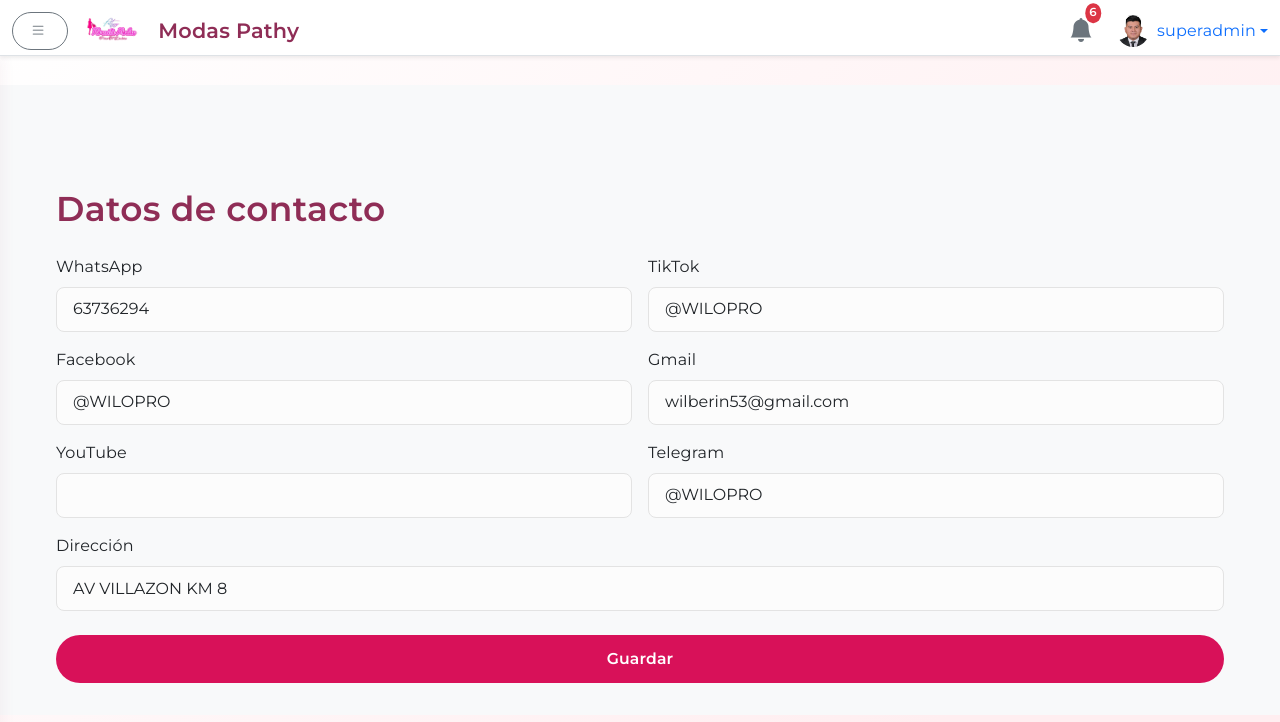
After one commit to WILBER1234965/modas_pathy, a Flask app: page /admin/contactos in a window 1280 px wide. The commit adds this page. Shown: the top 722 px of the page. Run offline with Flask 3, Linux system fonts and the light colour scheme; a user stored in the database is signed in; some libraries are stand-ins or nearby versions.

Commit message:
CONTACTO

```diff
--- a/app.py
+++ b/app.py
@@ -87,7 +87,16 @@ class Theme(db.Model):
 
     def __repr__(self):
         return f'<Theme {self.name}>'
-
+# Información de contacto de la tienda
+class ContactInfo(db.Model):
+    id = db.Column(db.Integer, primary_key=True)
+    whatsapp = db.Column(db.String(128))
+    tiktok = db.Column(db.String(128))
+    facebook = db.Column(db.String(128))
+    gmail = db.Column(db.String(128))
+    youtube = db.Column(db.String(128))
+    telegram = db.Column(db.String(128))
+    address = db.Column(db.String(256))
 # --- DECORADOR SUPERADMIN ---
 def superadmin_required(f):
     @wraps(f)
@@ -153,6 +162,16 @@ class ThemeForm(FlaskForm):
     is_default = BooleanField('Tema por defecto')
     submit     = SubmitField('Guardar')
 
+class ContactForm(FlaskForm):
+    whatsapp = StringField('WhatsApp', validators=[Optional(), Length(max=128)])
+    tiktok   = StringField('TikTok', validators=[Optional(), Length(max=128)])
+    facebook = StringField('Facebook', validators=[Optional(), Length(max=128)])
+    gmail    = StringField('Gmail', validators=[Optional(), Length(max=128)])
+    youtube  = StringField('YouTube', validators=[Optional(), Length(max=128)])
+    telegram = StringField('Telegram', validators=[Optional(), Length(max=128)])
+    address  = StringField('Dirección', validators=[Optional(), Length(max=256)])
+    submit   = SubmitField('Guardar')
+
 # --- CONTEXT PROCESSOR para notificaciones globales ---
 @app.context_processor
 def inject_notifications():
@@ -214,6 +233,10 @@ def seed_themes_once():
                 is_default = (i == 0)
             )
             db.session.add(theme)
+        # Crea registro de contactos inicial si no existe
+        if ContactInfo.query.count() == 0:
+            db.session.add(ContactInfo())
+            db.session.commit()
 
         db.session.commit()
         _seeded = True
@@ -615,6 +638,23 @@ def admin_usuario_eliminar(id):
     flash('Usuario eliminado', 'warning')
     return redirect(url_for('admin_usuarios'))
 
+# --- INFORMACIÓN DE CONTACTO ---
+@app.route('/admin/contactos', methods=['GET', 'POST'])
+@login_required
+def admin_contactos():
+    info = ContactInfo.query.first()
+    if not info:
+        info = ContactInfo()
+        db.session.add(info)
+        db.session.commit()
+    form = ContactForm(obj=info)
+    if form.validate_on_submit():
+        form.populate_obj(info)
+        db.session.commit()
+        flash('Datos de contacto actualizados', 'success')
+        return redirect(url_for('admin_contactos'))
+    return render_template('admin/contactos.html', form=form)
+
 @app.context_processor
 def inject_public_data():
     # Traemos categorías para el menú público
@@ -622,8 +662,8 @@ def inject_public_data():
     # Exponemos además la hora actual para usar now()
     return {
         'public_categories': categorias,
-        'now': lambda fmt=None: datetime.utcnow().strftime(fmt or '%Y')
-
+        'now': lambda fmt=None: datetime.utcnow().strftime(fmt or '%Y'),
+        'contact_info': ContactInfo.query.first()
     }
 
 # ─── CRUD DE TEMAS ───────────────────────────────────────────────────────────────
--- a/templates/admin/base_admin.html
+++ b/templates/admin/base_admin.html
@@ -125,6 +125,11 @@
             <i class="bi bi-tags me-2"></i>Categorías
           </a>
         </li>
+        <li class="nav-item mb-1">
+          <a href="{{ url_for('admin_contactos') }}" class="nav-link {% if request.endpoint == 'admin_contactos' %}active{% endif %}">
+            <i class="bi bi-telephone me-2"></i>Contactos
+          </a>
+        </li>
         {% if current_user.is_superadmin %}
         <li class="nav-item mb-1">
           <a href="{{ url_for('admin_usuarios') }}" class="nav-link {% if request.endpoint.startswith('admin_usuario') %}active{% endif %}">
--- /dev/null
+++ b/templates/admin/contactos.html
@@ -0,0 +1,43 @@
+{% extends 'admin/base_admin.html' %}
+{% block title %}Contactos — Modas Pathy{% endblock %}
+{% block body_admin %}
+<div class="container-fluid">
+  <h2 class="mb-4">Datos de contacto</h2>
+  <form method="POST">
+    {{ form.hidden_tag() }}
+    <div class="row g-3">
+      <div class="col-md-6">
+        <label for="{{ form.whatsapp.id }}" class="form-label">WhatsApp</label>
+        {{ form.whatsapp(class="form-control", id=form.whatsapp.id) }}
+      </div>
+      <div class="col-md-6">
+        <label for="{{ form.tiktok.id }}" class="form-label">TikTok</label>
+        {{ form.tiktok(class="form-control", id=form.tiktok.id) }}
+      </div>
+      <div class="col-md-6">
+        <label for="{{ form.facebook.id }}" class="form-label">Facebook</label>
+        {{ form.facebook(class="form-control", id=form.facebook.id) }}
+      </div>
+      <div class="col-md-6">
+        <label for="{{ form.gmail.id }}" class="form-label">Gmail</label>
+        {{ form.gmail(class="form-control", id=form.gmail.id) }}
+      </div>
+      <div class="col-md-6">
+        <label for="{{ form.youtube.id }}" class="form-label">YouTube</label>
+        {{ form.youtube(class="form-control", id=form.youtube.id) }}
+      </div>
+      <div class="col-md-6">
+        <label for="{{ form.telegram.id }}" class="form-label">Telegram</label>
+        {{ form.telegram(class="form-control", id=form.telegram.id) }}
+      </div>
+      <div class="col-md-12">
+        <label for="{{ form.address.id }}" class="form-label">Dirección</label>
+        {{ form.address(class="form-control", id=form.address.id) }}
+      </div>
+    </div>
+    <div class="mt-4">
+      <button type="submit" class="btn btn-primary">{{ form.submit.label.text }}</button>
+    </div>
+  </form>
+</div>
+{% endblock %}
--- a/templates/public/index.html
+++ b/templates/public/index.html
@@ -104,7 +104,7 @@
                 </div>
                 <div class="mt-3">
                   <p class="fw-bold mb-2">Bs {{ '%.2f'|format(prod.price) }}</p>
-                  <a href="https://wa.me/59163736294?text=Hola,%20quiero%20el%20producto%20{{ prod.name }}"
+                  <a href="https://wa.me/{{ contact_info.whatsapp|replace(' ', '') }}?text=Hola,%20quiero%20el%20producto%20{{ prod.name }}"
                      class="btn btn-success btn-feedback w-100">
                     <i class="bi bi-whatsapp"></i> WhatsApp
                   </a>
@@ -119,7 +119,7 @@
     <section id="contacto" class="mt-5 text-center py-5 bg-white rounded-4 shadow-sm">
       <h2>Contacto</h2>
       <p class="mb-4">¿Tienes dudas o quieres un pedido personalizado?</p>
-      <a href = "https://wa.me/591 63736294 " class = "btn btn-success btn-lg" >
+      <a href="https://wa.me/{{ contact_info.whatsapp|replace(' ', '') }}" class="btn btn-success btn-lg">
         <i class="bi bi-whatsapp"></i> Envíanos un mensaje
       </a>
     </section>
```
Also changed, not shown: templates/public/contacto.html (+22 -4 lines), modas_pathy.db.
